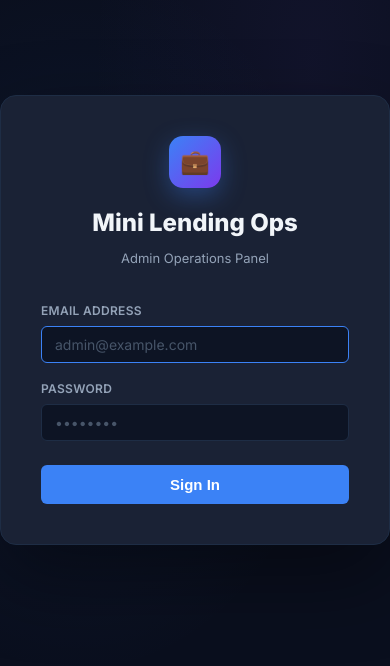
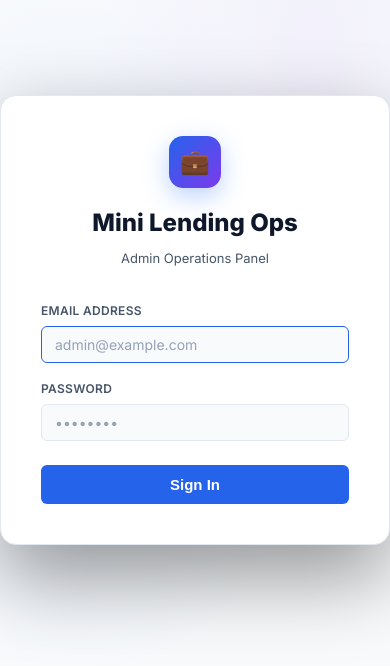
Before and after one commit to rachit1234567547/Mini-lending-ops, a Next.js app in the folder frontend/: page /login in a window 390 px wide. Shown: the part 102-768 px from the top of the page. Built offline with nearby package versions, Linux system fonts and the light colour scheme.

Commit message:
feat(ui): implement responsive layout and dark theme context

```diff
--- a/frontend/src/app/globals.css
+++ b/frontend/src/app/globals.css
@@ -3,7 +3,7 @@
 /* ── Reset & Base ─────────────────────────────────────────────────────────── */
 *, *::before, *::after { box-sizing: border-box; margin: 0; padding: 0; }
 
-:root {
+:root, :root[data-theme="dark"] {
   --bg-base:       #0a0f1e;
   --bg-surface:    #111827;
   --bg-card:       #1a2235;
@@ -27,6 +27,28 @@
   --transition: 0.18s ease;
 }
 
+:root[data-theme="light"] {
+  --bg-base:       #f8fafc;
+  --bg-surface:    #ffffff;
+  --bg-card:       #ffffff;
+  --bg-card-hover: #f1f5f9;
+  --bg-input:      #f8fafc;
+  --border:        #e2e8f0;
+  --border-light:  #cbd5e1;
+  --text-primary:  #0f172a;
+  --text-secondary:#475569;
+  --text-muted:    #94a3b8;
+  --accent:        #2563eb;
+  --accent-dark:   #1d4ed8;
+  --accent-glow:   rgba(37,99,235,0.15);
+  --green:  #059669; --green-bg:  rgba(16,185,129,0.15);
+  --red:    #dc2626; --red-bg:    rgba(239,68,68,0.15);
+  --yellow: #d97706; --yellow-bg: rgba(245,158,11,0.15);
+  --purple: #7c3aed; --purple-bg: rgba(139,92,246,0.15);
+  --cyan:   #0891b2; --cyan-bg:   rgba(6,182,212,0.15);
+  --orange: #ea580c; --orange-bg: rgba(249,115,22,0.15);
+}
+
 html, body { height: 100%; }
 body { font-family: 'Inter', sans-serif; background: var(--bg-base); color: var(--text-primary); font-size: 14px; line-height: 1.6; -webkit-font-smoothing: antialiased; }
 ::-webkit-scrollbar { width: 6px; }
@@ -35,9 +57,25 @@ body { font-family: 'Inter', sans-serif; background: var(--bg-base); color: var(
 
 /* ── Layout ──────────────────────────────────────────────────────────────── */
 .app-shell { display: flex; min-height: 100vh; }
-.sidebar { width: 240px; min-height: 100vh; flex-shrink: 0; background: var(--bg-surface); border-right: 1px solid var(--border); display: flex; flex-direction: column; position: sticky; top: 0; height: 100vh; overflow-y: auto; }
-.main-content { flex: 1; overflow-y: auto; }
-.page { padding: 32px; max-width: 1200px; }
+.sidebar { width: 240px; min-height: 100vh; flex-shrink: 0; background: var(--bg-surface); border-right: 1px solid var(--border); display: flex; flex-direction: column; position: sticky; top: 0; height: 100vh; overflow-y: auto; transition: transform 0.3s ease; }
+.main-content { flex: 1; overflow-y: auto; min-width: 0; }
+.page { padding: 32px; max-width: 1200px; margin: 0 auto; }
+
+/* Mobile Menu Toggle button (hidden on desktop) */
+.mobile-topbar { display: none; }
+.mobile-menu-toggle { display: none; background: transparent; border: none; color: var(--text-primary); padding: 8px; cursor: pointer; }
+
+@media (max-width: 768px) {
+  .app-shell { flex-direction: column; }
+  .mobile-topbar { display: flex; align-items: center; justify-content: space-between; padding: 12px 16px; background: var(--bg-surface); border-bottom: 1px solid var(--border); position: sticky; top: 0; z-index: 30; }
+  .sidebar { position: fixed; z-index: 50; transform: translateX(-100%); width: 260px; box-shadow: 4px 0 24px rgba(0,0,0,0.5); }
+  .sidebar.open { transform: translateX(0); }
+  .sidebar-overlay { position: fixed; inset: 0; background: rgba(0,0,0,0.5); z-index: 40; backdrop-filter: blur(2px); }
+
+  .mobile-menu-toggle { display: block; }
+  .page { padding: 16px; }
+  .hide-on-mobile { display: none !important; }
+}
 
 /* ── Sidebar ─────────────────────────────────────────────────────────────── */
 .sidebar-logo { padding: 24px 20px 20px; border-bottom: 1px solid var(--border); }
@@ -137,6 +175,7 @@ tbody tr:last-child td { border-bottom: none; }
 
 /* ── Stat cards ──────────────────────────────────────────────────────────── */
 .stat-grid { display: grid; grid-template-columns: repeat(auto-fit, minmax(180px, 1fr)); gap: 16px; margin-bottom: 28px; }
+@media (max-width: 480px) { .stat-grid { grid-template-columns: 1fr; } }
 .stat-card { background: var(--bg-card); border: 1px solid var(--border); border-radius: var(--radius); padding: 20px; }
 .stat-label { font-size: 11px; font-weight: 600; color: var(--text-muted); text-transform: uppercase; letter-spacing: 0.5px; }
 .stat-value { font-size: 28px; font-weight: 800; margin-top: 8px; }
--- a/frontend/src/app/layout.jsx
+++ b/frontend/src/app/layout.jsx
@@ -1,5 +1,6 @@
 import './globals.css';
 import { AuthProvider } from '@/context/AuthContext';
+import { ThemeProvider } from '@/context/ThemeContext';
 
 export const metadata = {
   title: 'Mini Lending Ops — Admin Panel',
@@ -8,9 +9,12 @@ export const metadata = {
 
 export default function RootLayout({ children }) {
   return (
-    <html lang="en">
+    <html lang="en" suppressHydrationWarning>
+      <head />
       <body>
-        <AuthProvider>{children}</AuthProvider>
+        <ThemeProvider>
+          <AuthProvider>{children}</AuthProvider>
+        </ThemeProvider>
       </body>
     </html>
   );
--- /dev/null
+++ b/frontend/src/context/ThemeContext.jsx
@@ -0,0 +1,42 @@
+'use client';
+import { createContext, useContext, useState, useEffect } from 'react';
+
+const ThemeContext = createContext({ theme: 'dark', toggleTheme: () => {} });
+
+export function ThemeProvider({ children }) {
+  const [theme, setTheme] = useState('dark');
+  const [mounted, setMounted] = useState(false);
+
+  useEffect(() => {
+    // Check localStorage or system preference on mount
+    const saved = localStorage.getItem('theme');
+    if (saved) {
+      setTheme(saved);
+      document.documentElement.setAttribute('data-theme', saved);
+    } else {
+      const prefersLight = window.matchMedia('(prefers-color-scheme: light)').matches;
+      const initial = prefersLight ? 'light' : 'dark';
+      setTheme(initial);
+      document.documentElement.setAttribute('data-theme', initial);
+    }
+    setMounted(true);
+  }, []);
+
+  const toggleTheme = () => {
+    const next = theme === 'dark' ? 'light' : 'dark';
+    setTheme(next);
+    localStorage.setItem('theme', next);
+    document.documentElement.setAttribute('data-theme', next);
+  };
+
+  // Prevent hydration mismatch by not rendering until mounted
+  if (!mounted) return <div style={{ visibility: 'hidden' }}>{children}</div>;
+
+  return (
+    <ThemeContext.Provider value={{ theme, toggleTheme }}>
+      {children}
+    </ThemeContext.Provider>
+  );
+}
+
+export const useTheme = () => useContext(ThemeContext);
```
